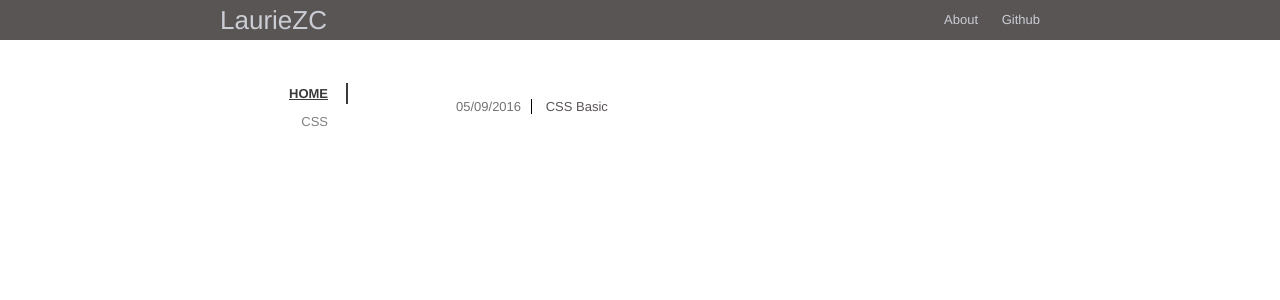
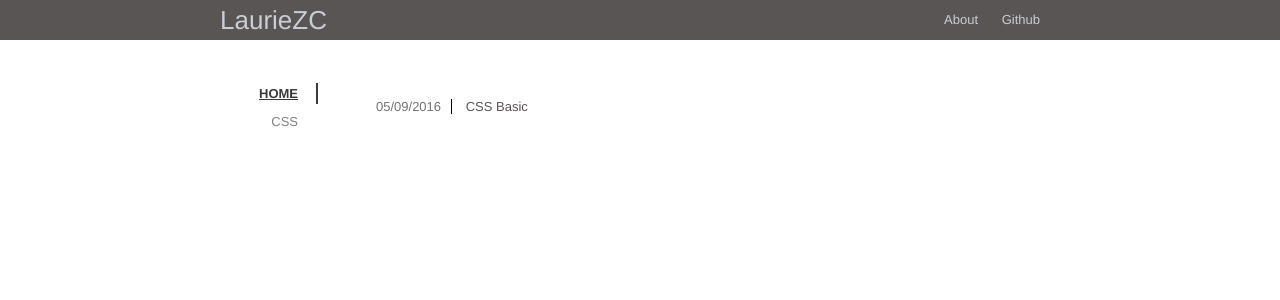
Before and after one commit to lauriezc/note, a Jekyll site: the page built from index.html, in a window 1280 px wide. Shown: the top 300 px of the page. Built offline with Jekyll 4.4.1, drawn with Linux system fonts in a browser that asks for light colours; nearby versions of some CDN libraries.

Commit message:
change nav menu position fixed

```diff
--- a/css/base.css
+++ b/css/base.css
@@ -60,9 +60,9 @@ a:hover {
 /* end header */
 
 .category-nav {
-    float:left;
     padding:20px 0 0 0;
     position : fixed;
+    margin-left : -30px;
 }
 
 .category {
@@ -106,7 +106,7 @@ a:hover {
 
 .dinner {
     padding:30px;
-    margin:50px 0 0 160px;
+    margin:50px 0 0 80px;
 }
 .dinner ul {
     margin:0;
```
